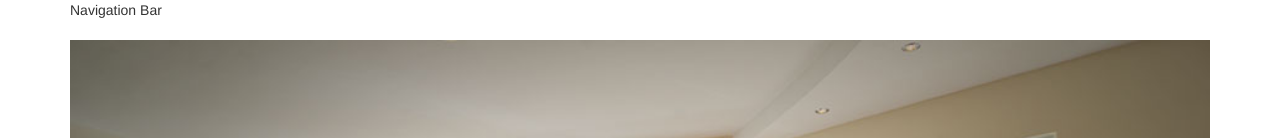
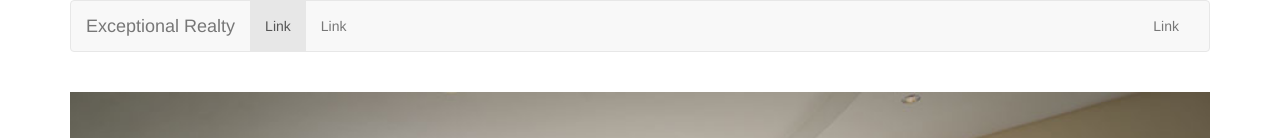
Before and after one commit to samecrowder/exceptional-realty-bootstrapped, a plain HTML site: page index.html in a window 1280 px wide. Shown: the top 138 px of the page. Drawn offline with nearby package versions, Linux system fonts and the light colour scheme.

Commit message:
attempt navbar with codealong

```diff
--- a/index.html
+++ b/index.html
@@ -23,7 +23,33 @@
     <div class="container">
       <div class="row">
         <div class="col-sm-12">
-          Navigation Bar
+          <nav class="navbar navbar-default">
+            <div class="container-fluid">
+              <!-- Brand and toggle get grouped for better mobile display -->
+              <div class="navbar-header">
+                <button type="button" class="navbar-toggle collapsed" data-toggle="collapse" data-target="#bs-example-navbar-collapse-1" aria-expanded="false">
+                  <span class="sr-only">Toggle navigation</span>
+                  <span class="icon-bar"></span>
+                  <span class="icon-bar"></span>
+                  <span class="icon-bar"></span>
+                </button>
+                <a class="navbar-brand" href="#">Exceptional Realty</a>
+              </div>
+
+              <!-- Collect the nav links, forms, and other content for toggling -->
+              <div class="collapse navbar-collapse" id="bs-example-navbar-collapse-1">
+                <!-- Main Nav links -->
+                <ul class="nav navbar-nav">
+                  <li class="active"><a href="#">Link <span class="sr-only">(current)</span></a></li>
+                  <li><a href="#">Link</a></li>
+                </ul>
+                <!-- Social nav links -->
+                <ul class="nav navbar-nav navbar-right">
+                  <li><a href="#">Link</a></li>
+                </ul>
+              </div><!-- /.navbar-collapse -->
+            </div><!-- /.container-fluid -->
+          </nav>
         </div>
       </div>
 
```
